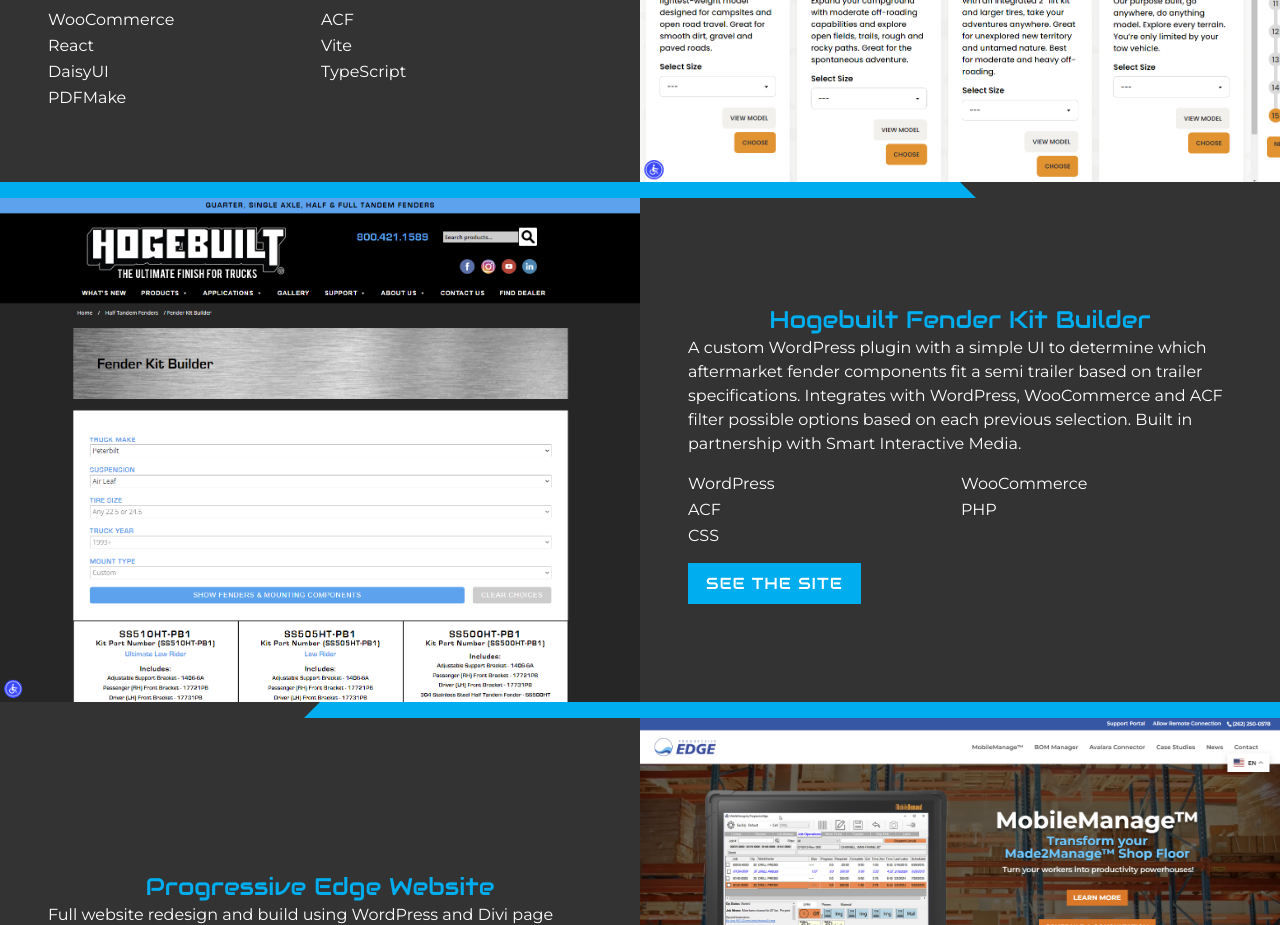
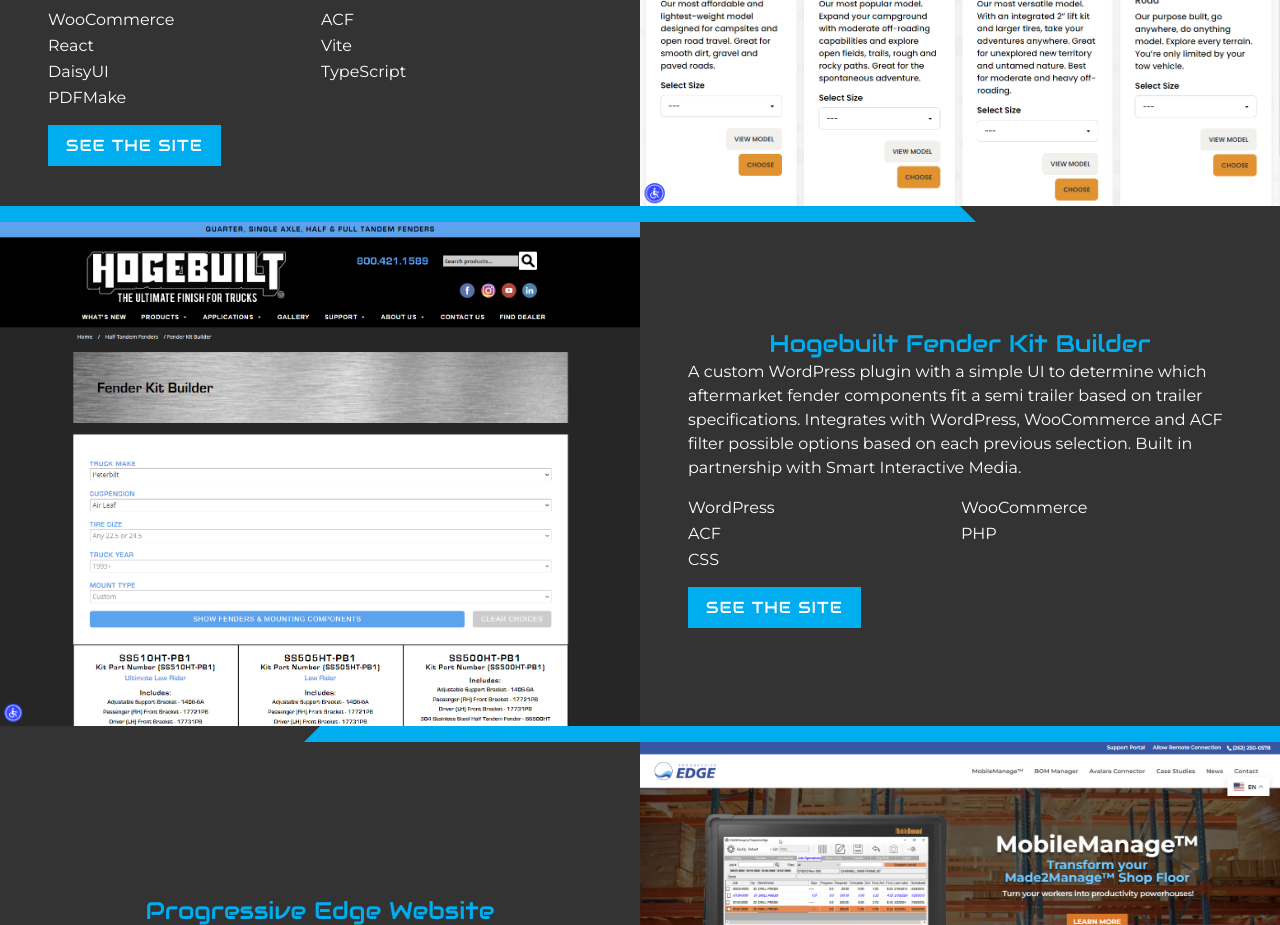
Before and after one commit to bourneidBH/bourne-technology, a SvelteKit app: page /projects in a window 1280 px wide. Shown: the part 1020-1945 px from the top of the page. Built offline with nearby package versions, Linux system fonts and the light colour scheme.

Commit message:
add link to hiker site

```diff
--- a/src/routes/projects/+page.svelte
+++ b/src/routes/projects/+page.svelte
@@ -31,7 +31,8 @@
         ],
       bodyList: ['PHP', 'WordPress', 'WooCommerce', 'ACF', 'React', 'Vite', 'DaisyUI', 'TypeScript', 'PDFMake'],
       imageSrc: hikerTrailer,
-      imageAlt: 'Hiker Trailer custom trailer configurator'
+      imageAlt: 'Hiker Trailer custom trailer configurator',
+      projectUrl: 'https://hikertrailers.com/hikertrailer-configurator/',
     },
     {
       title: 'Hogebuilt Fender Kit Builder',
```
